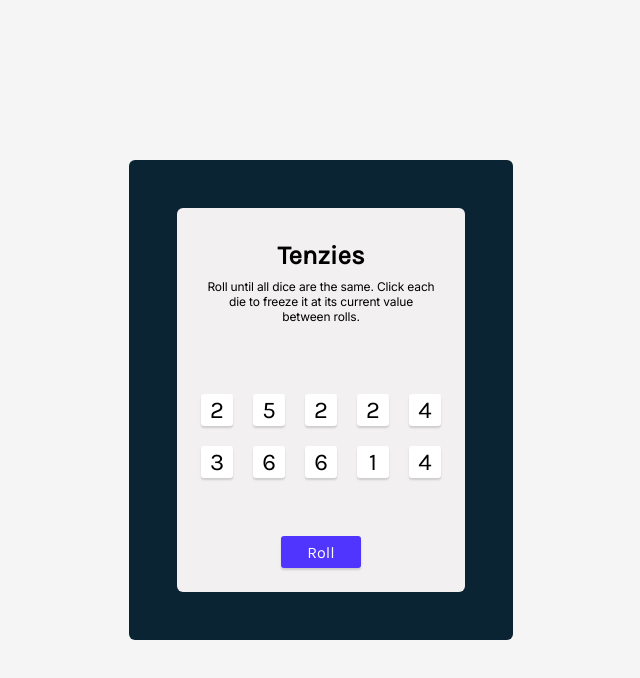
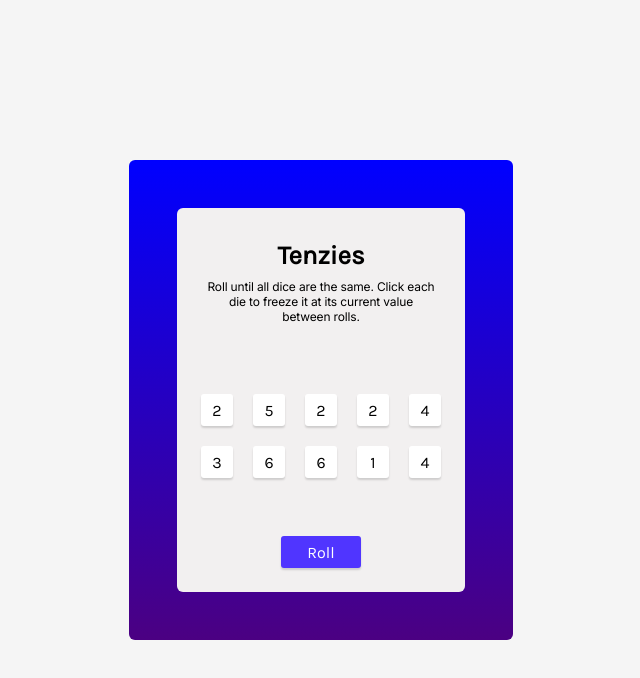
Before and after one commit to CoelAllen/vite-react-tenzies, a React (Vite) app: page / in a window 1280 px wide. Shown: the top 678 px of the page, without its empty margins (319-959 px from the left). Built offline with nearby package versions, Linux system fonts and the light colour scheme.

Commit message:
working on dots

```diff
--- a/src/App.css
+++ b/src/App.css
@@ -5,6 +5,7 @@
 body {
   margin: 0;
 }
+
 main {
   background-color: #f5f5f5;
   height: 100vh;
@@ -14,7 +15,7 @@ main {
   align-items: center;
 }
 .border--box {
-  background-color: #0b2434;
+  background: linear-gradient(to bottom, blue, indigo);
   padding: 3rem;
   border-radius: 6px;
   height: 60vh;
--- a/src/App.jsx
+++ b/src/App.jsx
@@ -43,6 +43,7 @@ function App() {
       value={d.value}
       isHeld={d.isHeld}
       holdDie={() => holdDie(d.id)}
+      // dots={d.dots}
     />
   ));
   useEffect(() => {
--- a/src/Die.jsx
+++ b/src/Die.jsx
@@ -4,10 +4,11 @@ export default function Die(props) {
   const styles = {
     backgroundColor: props.isHeld ? "#59e391" : "white",
   };
+  const dieFace = {};
   return (
     <div className="die--main">
       <div className="die--box" style={styles} onClick={props.holdDie}>
-        <div className="die--number">{props.value}</div>
+        <div style={dieFace}>{props.value}</div>
       </div>
     </div>
   );
```
